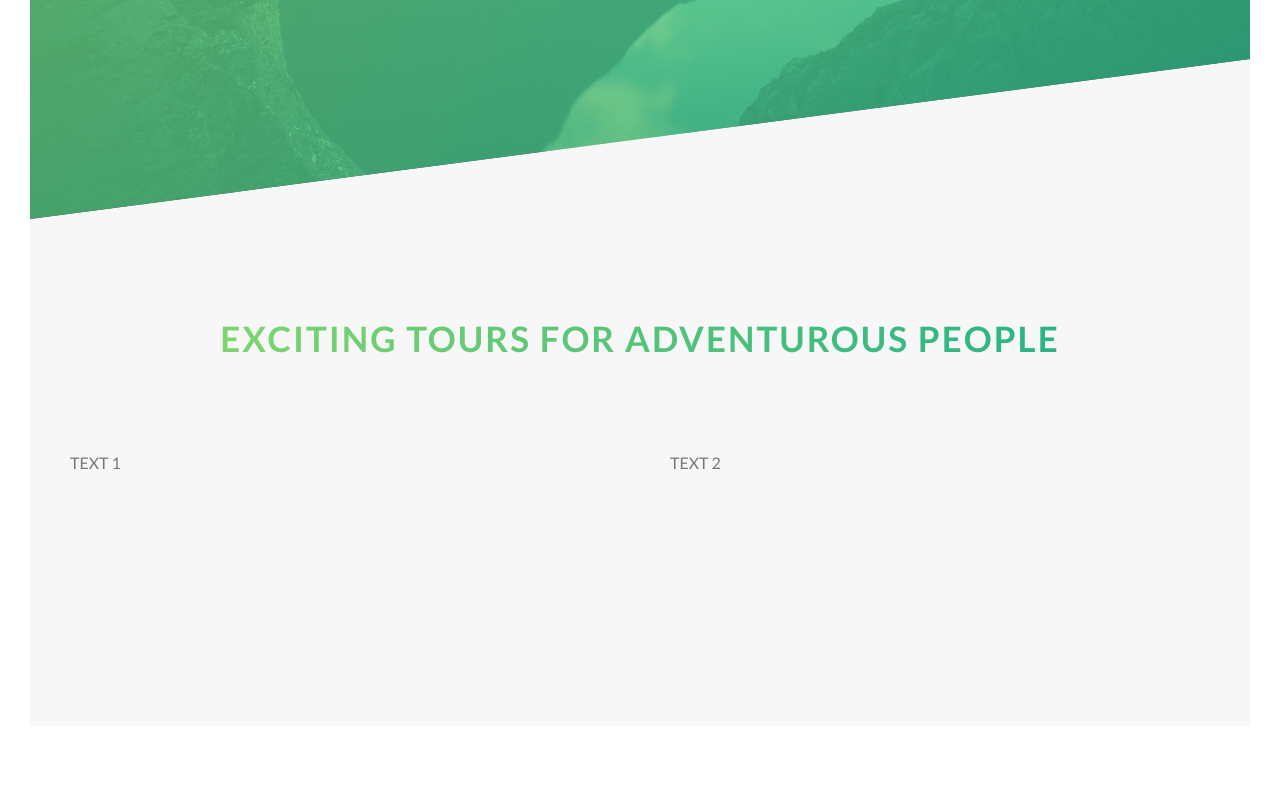
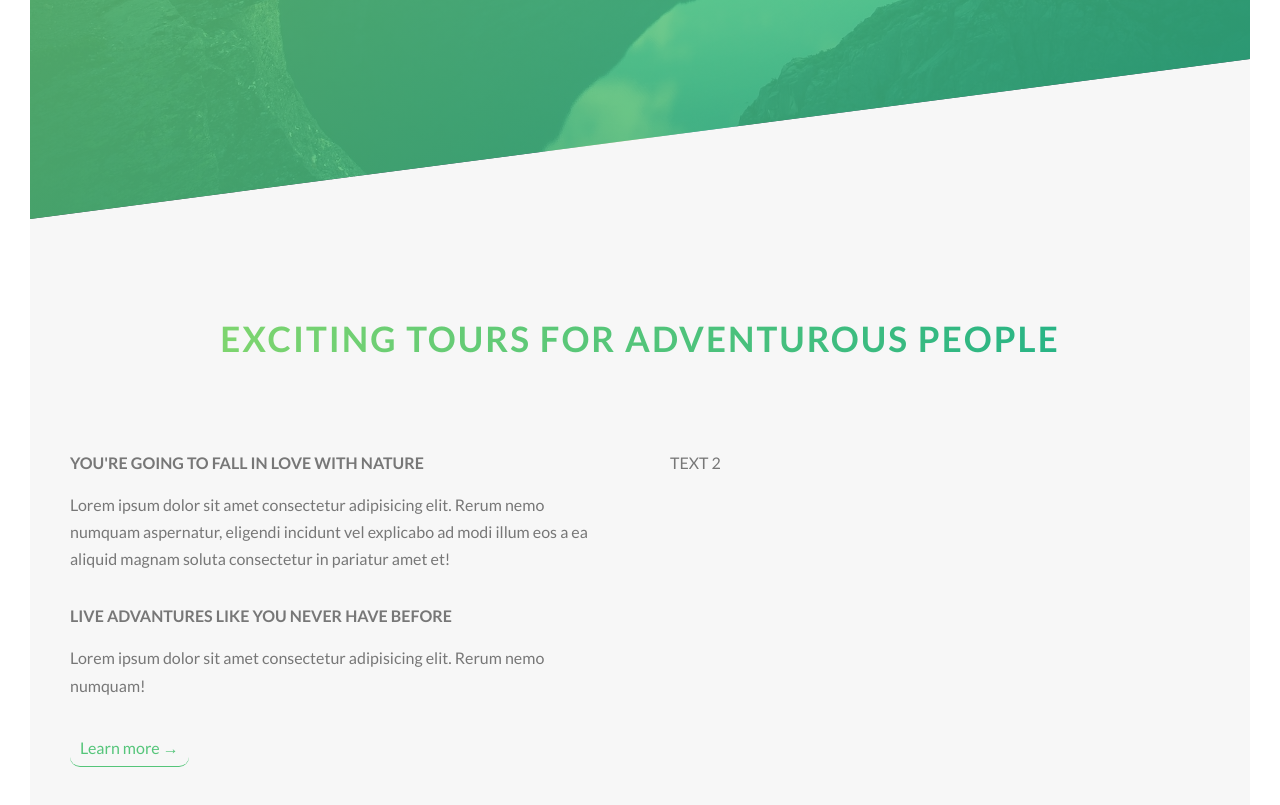
Before and after one commit to danxczm/naturelanding, a website: page index.html in a window 1280 px wide. Shown: the part 571-1376 px from the top of the page. Before the commit the page ends 1327 px from the top, so only its background shows below. Drawn offline with Linux system fonts and the light colour scheme.

Commit message:
feat: done with left side about

```diff
--- a/index.html
+++ b/index.html
@@ -35,14 +35,34 @@
     </header>
     <main>
       <section class="section-about">
-        <div class="u-center-text u-margin-bottom-big">
+        <div class="u-center-text u-margin-bottom-lg">
           <h2 class="section-about__heading-secondary noselect">
             Exciting tours for adventurous people
           </h2>
         </div>
 
         <div class="row">
-          <div class="col-1-of-2">TEXT 1</div>
+          <div class="col-1-of-2">
+            <h3 class="section-about__heading-tertiary u-margin-bottom-sm">
+              You're going to fall in love with nature
+            </h3>
+            <p class="section-about__paragraph">
+              Lorem ipsum dolor sit amet consectetur adipisicing elit. Rerum
+              nemo numquam aspernatur, eligendi incidunt vel explicabo ad modi
+              illum eos a ea aliquid magnam soluta consectetur in pariatur amet
+              et!
+            </p>
+
+            <h3 class="section-about__heading-tertiary u-margin-bottom-sm">
+              Live advantures like you never have before
+            </h3>
+            <p class="section-about__paragraph">
+              Lorem ipsum dolor sit amet consectetur adipisicing elit. Rerum
+              nemo numquam!
+            </p>
+
+            <a href="#" class="section-about__button">Learn more &rarr;</a>
+          </div>
           <div class="col-1-of-2">TEXT 2</div>
         </div>
       </section>
--- a/sass/base/_base.scss
+++ b/sass/base/_base.scss
@@ -18,7 +18,7 @@ body {
   box-sizing: border-box;
 
   font-family: 'Lato', sans-serif;
-  font-size: 1.6rem;
+  font-size: var.$text-base;
   line-height: 1.7;
   color: var.$color-text-gray;
   padding: 3rem;
--- a/sass/base/_utilities.scss
+++ b/sass/base/_utilities.scss
@@ -12,6 +12,14 @@
   text-align: center;
 }
 
-.u-margin-bottom-big {
+.u-margin-bottom-lg {
   margin-bottom: 8rem;
 }
+
+.u-margin-bottom-md {
+  margin-bottom: 4rem;
+}
+
+.u-margin-bottom-sm {
+  margin-bottom: 1.5rem;
+}
--- a/sass/components/_button.scss
+++ b/sass/components/_button.scss
@@ -56,3 +56,28 @@
     animation-fill-mode: backwards;
   }
 }
+
+.section-about__button {
+  &:link,
+  &:visited {
+    color: var.$color-primary;
+    display: inline-block;
+    text-decoration: none;
+    border-bottom: 1px solid var.$color-primary;
+    padding: 5px 10px;
+    transition: all 0.2s;
+    border-radius: 10px;
+  }
+
+  &:hover {
+    color: var.$color-white;
+    background-color: var.$color-primary;
+    box-shadow: 0 1rem 2rem rgba(var.$color-black, 0.15);
+    transform: translateY(-2px);
+  }
+
+  &:active {
+    box-shadow: 0 0.5rem 1rem rgba(var.$color-black, 0.15);
+    transform: translateY(0);
+  }
+}
--- a/sass/pages/_home.scss
+++ b/sass/pages/_home.scss
@@ -28,3 +28,17 @@
     text-shadow: 0.5rem 1rem 2rem rgba(var.$color-black, 0.2);
   }
 }
+
+.section-about__heading-tertiary {
+  font-size: var.$text-base;
+  font-weight: 700;
+  text-transform: uppercase;
+}
+
+.section-about__paragraph {
+  font-size: var.$text-base;
+
+  &:not(:last-child) {
+    margin-bottom: 3rem;
+  }
+}
--- a/sass/utils/_variables.scss
+++ b/sass/utils/_variables.scss
@@ -10,3 +10,6 @@ $color-black: #000;
 $grid-width: 114rem;
 $gutter-vertical: 8rem;
 $gutter-horizontal: 6rem;
+
+// FONT
+$text-base: 1.6rem;
```
Also changed, not shown: css/style.css, 1 other file.
